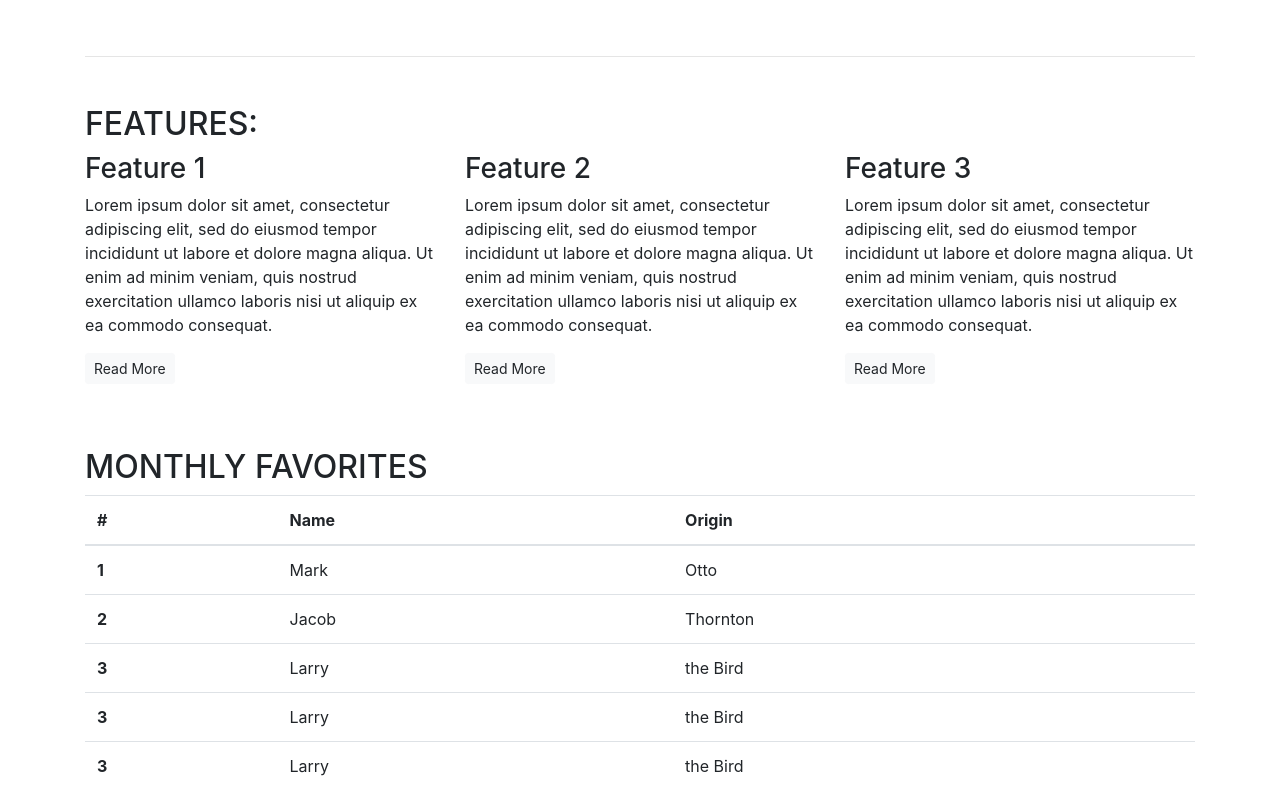
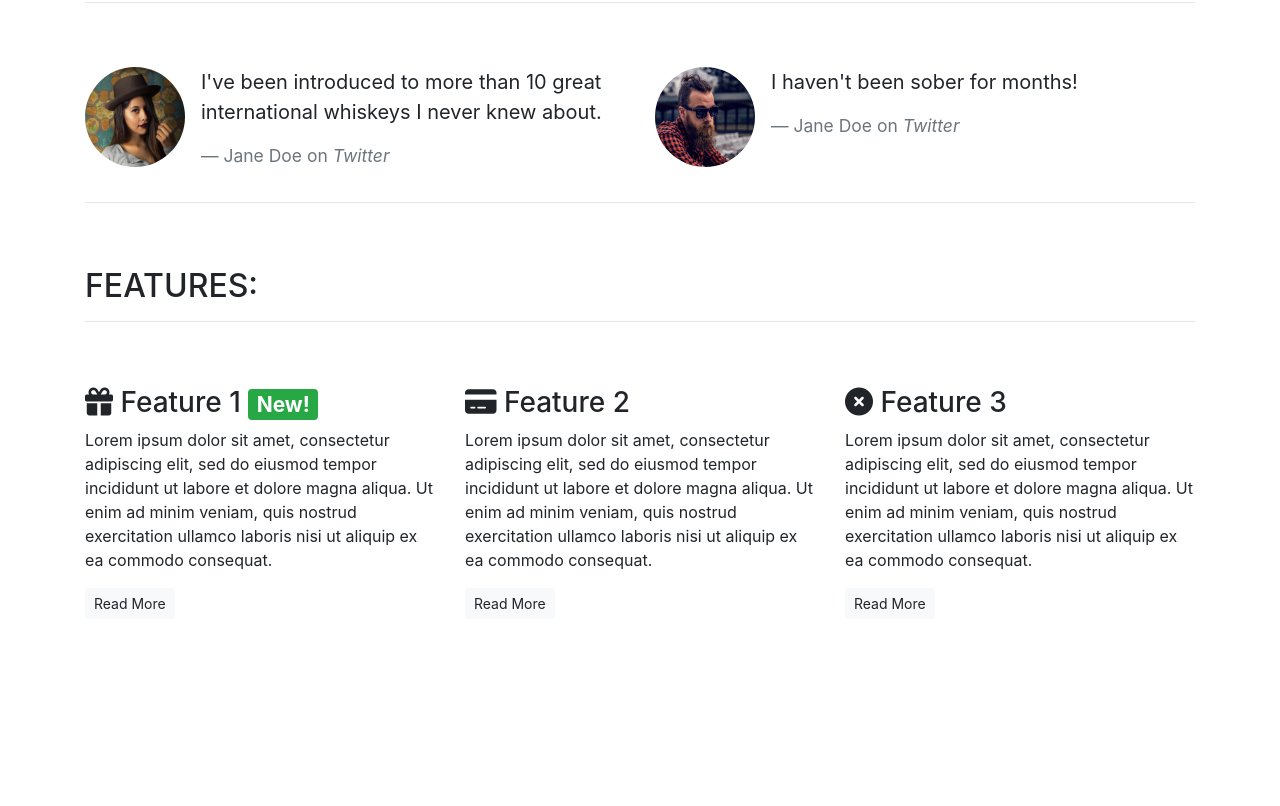
Before and after one commit to seanorourke7/Whiskey-Drop, a plain HTML site: page index.html in a window 1280 px wide. Shown: the part 637-1443 px from the top of the page. After the commit the page ends 1272 px from the top, so only its background shows below. Drawn offline with nearby package versions, Linux system fonts and the light colour scheme.

Commit message:
add images

```diff
--- a/index.html
+++ b/index.html
@@ -10,163 +10,138 @@
     <script src="https://cdn.jsdelivr.net/npm/bootstrap@4.6.2/dist/js/bootstrap.bundle.min.js"
         integrity="sha384-Fy6S3B9q64WdZWQUiU+q4/2Lc9npb8tCaSX9FK7E8HnRr0Jz8D6OP9dO5Vg3Q9ct"
         crossorigin="anonymous"></script>
+    <script src="https://kit.fontawesome.com/c5692d6d7a.js" crossorigin="anonymous"></script>
 
     <title>Whiskey Drop | Taste a new whiskey every month</title>
 </head>
 
 <body>
-    <nav class="navbar navbar-light bg-light navbar-expand-sm">
-        <a href="/" class="navbar-brand">Whiskey Drop</a>
+    <!--Nav-->
+    <nav class="navbar navbar-light navbar-expand-sm bg-light">
+        <a href="/" class="navbar-brand">
+            Whiskey Drop</a>
         <ul class="navbar-nav mr-auto">
             <li class="active nav-item mr-2"><a class="nav-link" href="/">Home</a></li>
-            <li class="nav-item mr-2"><a class="nav-link" href="/about">About</a></li>
-            <li class="nav-item mr-2 d-block d-sm-none"><a class="nav-link" href="/login">Sign In / Sign Up</a></li>
+            <li class="nav-item mr-2"><a class="nav-link" href="">About</a></li>
+            <li class="nav-item mr-2 d-block d-sm-none"><a class="nav-link" href="">Sign In / Sign Up</a></li>
         </ul>
+
         <div class="d-none d-md-block">
-            <p class="navbar-text my-auto mr-2 ">Great whiskey delivered to your door!</p>
+            <p class="navbar-text my-auto mr-2"><i>Great whiskey delivered to your door</i></p>
             <a href="/login">Sign In / Sign Up</a>
         </div>
+        <!--</div>-->
     </nav>
     <article class="container mt-3">
+        <div class="row d-none d-sm-block">
+            <div class="col-12">
+                <div class="alert alert-warning">
+                    <strong>Sale Now On!</strong> We've got a sale on. Get a 12 month subscription for the price of 6!
+                    <a href="">See here for more details</a>
+                </div>
+            </div>
+        </div>
         <!-- Callout -->
         <div class="row">
             <div class="col-12">
                 <section class="callout jumbotron text-center">
                     <h1>The finest whiskeys delivered to your doorstep.</h1>
-                    <p class="lead">Sign up today to start receiving the world's best whiskeys every month. <s
-                            class="d-none d-sm-inline">€19.99
-                        </s>
+                    <p class="lead">Sign up today to start receiving the world's best whiskeys every month.
+                        <s class="d-none d-sm-inline">€19.99</s>
                         <span class="d-inline d-sm-none"><br></span>
                         <strong><mark>First one is free!</mark></strong>
                     </p>
-                    <button class="btn btn-success btn lg">Sign up!</button>
-                    <p class="text-muted"><small>You must be over 18 to sign up. Please drink responsibly</small></p>
-
+                    <p><button class="btn btn-lg btn-success">Sign Up!</button></p>
+                    <p class="text-muted"><small>You must be over 18 to sign up to our service. Please drink
+                            responsibly.</small></p>
                 </section>
             </div>
         </div>
         <!-- /.callout -->
         <hr>
-
         <!-- Quotes -->
-        <section class="quotes my-5">
+        <section class="quotes">
             <div class="row">
-                <div class="col-12">
+                <div class="col-12 my-5">
                     <h2 class="text-uppercase">Quotes:</h2>
+                    <hr />
                 </div>
             </div>
             <div class="row">
                 <div class="col-12 col-md-6">
-                    <blockquote class="blockquote">
-                        <p>I've been introduced to more than 10 great international whiskeys I never knew about.</p>
-                        <p>- Jane Doe</p>
-                    </blockquote>
+                    <div class="media">
+                        <div class="d-none d-sm-block">
+                            <img src="images/girl-image.png" class="rounded-circle mr-3" height=100 width=100>
+                        </div>
+                        <div class="media-body">
+                            <blockquote class="blockquote">
+                                <p>I've been introduced to more than 10 great international whiskeys I never knew about.
+                                </p>
+                                <footer class="blockquote-footer">Jane Doe on <cite title="Twitter">Twitter</cite>
+                                </footer>
+                            </blockquote>
+                        </div>
+                    </div>
                 </div>
                 <div class="col-12 col-md-6">
-                    <blockquote class="blockquote">
-                        <p>I haven't been sober for months!</p>
-                        <p>- Jane Doe</p>
-                    </blockquote>
+                    <div class="media">
+                        <div class="d-none d-sm-block">
+                            <img src="images/guy-image.png" class="rounded-circle mr-3" height=100 width=100>
+                        </div>
+                        <div class="media-body">
+                            <blockquote class="blockquote">
+                                <p>I haven't been sober for months!</p>
+                                <footer class="blockquote-footer">Jane Doe on <cite title="Twitter">Twitter</cite>
+                                </footer>
+                            </blockquote>
+                        </div>
+                    </div>
                 </div>
             </div>
         </section>
         <!-- /.quotes -->
         <hr>
-
         <!-- Features -->
-        <section class="features my-5">
+        <section class="features">
             <div class="row">
-                <div class="col-12">
+                <div class="col-12 my-5">
                     <h2 class="text-uppercase">Features:</h2>
+                    <hr />
                 </div>
             </div>
             <div class="row">
                 <div class="col-12 col-md-6 col-lg-4">
                     <div class="feature">
-                        <h3>Feature 1</h3>
+                        <h3><i class="fas fa-gift d-none d-sm-inline"></i> Feature 1 <span
+                                class="badge badge-success">New!</span></h3>
                         <p>Lorem ipsum dolor sit amet, consectetur adipiscing elit, sed do eiusmod tempor incididunt ut
-                            labore
-                            et dolore magna aliqua. Ut enim ad minim veniam, quis nostrud exercitation ullamco laboris
-                            nisi ut
-                            aliquip ex ea commodo consequat.</p>
+                            labore et dolore magna aliqua. Ut enim ad minim veniam, quis nostrud exercitation ullamco
+                            laboris nisi ut aliquip ex ea commodo consequat.</p>
                         <p><a class="btn btn-sm btn-light" href="">Read More</a></p>
                     </div>
                 </div>
                 <div class="col-12 col-md-6 col-lg-4">
                     <div class="feature">
-                        <h3>Feature 2</h3>
+                        <h3><i class="fas fa-credit-card d-none d-sm-inline"></i> Feature 2</h3>
                         <p>Lorem ipsum dolor sit amet, consectetur adipiscing elit, sed do eiusmod tempor incididunt ut
-                            labore
-                            et dolore magna aliqua. Ut enim ad minim veniam, quis nostrud exercitation ullamco laboris
-                            nisi ut
-                            aliquip ex ea commodo consequat.</p>
+                            labore et dolore magna aliqua. Ut enim ad minim veniam, quis nostrud exercitation ullamco
+                            laboris nisi ut aliquip ex ea commodo consequat.</p>
                         <p><a class="btn btn-sm btn-light" href="">Read More</a></p>
                     </div>
                 </div>
                 <div class="col-12 d-md-none d-lg-block col-lg-4">
                     <div class="feature">
-                        <h3>Feature 3</h3>
+                        <h3><i class="fas fa-times-circle d-none d-sm-inline"></i> Feature 3</h3>
                         <p>Lorem ipsum dolor sit amet, consectetur adipiscing elit, sed do eiusmod tempor incididunt ut
-                            labore
-                            et dolore magna aliqua. Ut enim ad minim veniam, quis nostrud exercitation ullamco laboris
-                            nisi ut
-                            aliquip ex ea commodo consequat.</p>
+                            labore et dolore magna aliqua. Ut enim ad minim veniam, quis nostrud exercitation ullamco
+                            laboris nisi ut aliquip ex ea commodo consequat.</p>
                         <p><a class="btn btn-sm btn-light" href="">Read More</a></p>
                     </div>
                 </div>
             </div>
         </section>
         <!-- /.features -->
-
-
-        <section class="Monthly-favorites">
-            <h2 class="text-uppercase">Monthly Favorites</h2>
-            <table class="table">
-                <thead>
-                    <tr>
-                        <th scope="col">#</th>
-                        <th scope="col">Name</th>
-                        <th scope="col">Origin</th>
-
-                    </tr>
-                </thead>
-                <tbody>
-                    <tr>
-                        <th scope="row">1</th>
-                        <td>Mark</td>
-                        <td>Otto</td>
-
-                    </tr>
-                    <tr>
-                        <th scope="row">2</th>
-                        <td>Jacob</td>
-                        <td>Thornton</td>
-
-                    </tr>
-                    <tr>
-                        <th scope="row">3</th>
-                        <td>Larry</td>
-                        <td>the Bird</td>
-
-                    </tr>
-                    <tr>
-                        <th scope="row">3</th>
-                        <td>Larry</td>
-                        <td>the Bird</td>
-
-                    </tr>
-                    <tr>
-                        <th scope="row">3</th>
-                        <td>Larry</td>
-                        <td>the Bird</td>
-
-                    </tr>
-                </tbody>
-            </table>
-        </section>
-        <!-- /.features -->
     </article>
-
 </body>
 
 </html>
```
Also changed, not shown: images/girl-image.png (added), images/guy-image.png (added).
